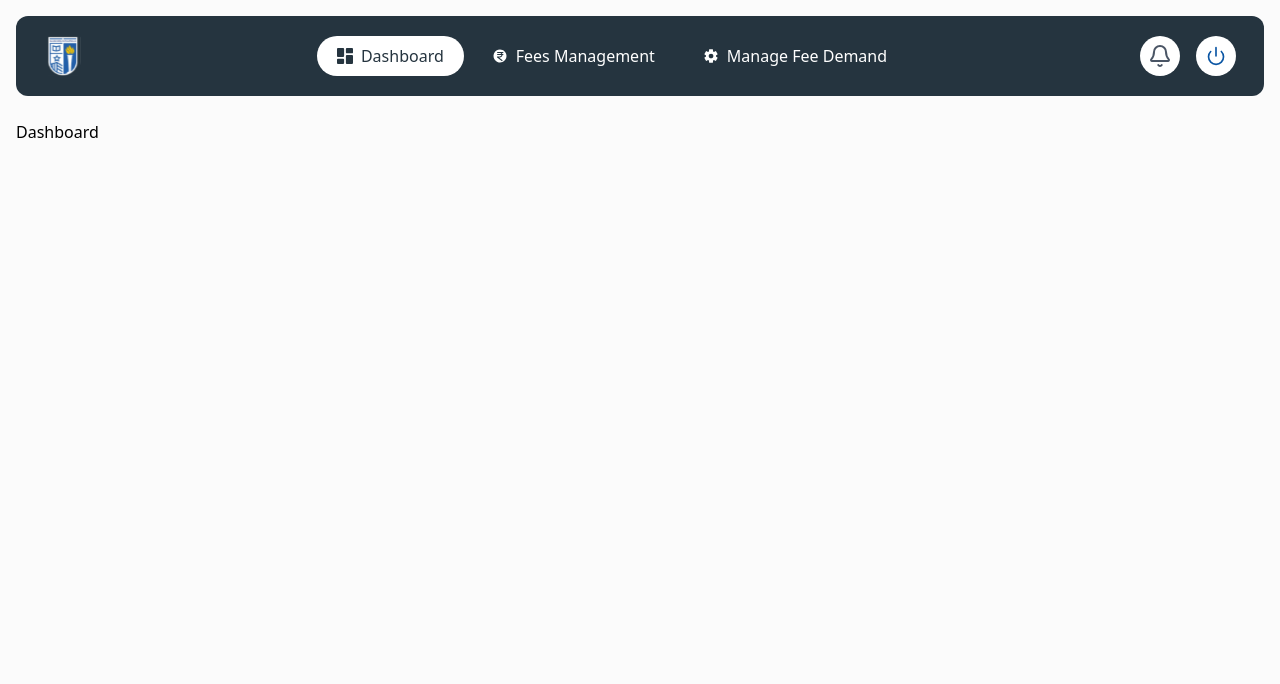
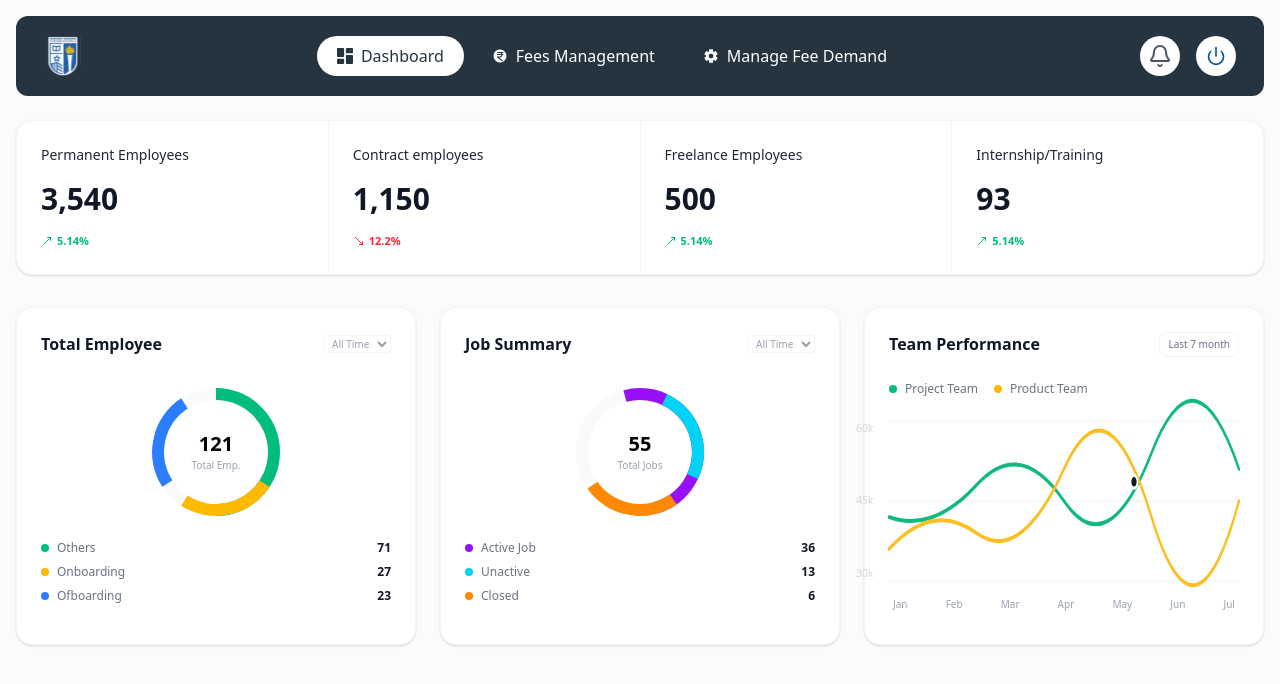
Before and after one commit to Abishek6702/finance_client, a React (Vite) app: page /admin/dashboard in a window 1280 px wide. Shown: the top 684 px of the page. Built offline with nearby package versions, Linux system fonts and the light colour scheme; sample sign-in values are in the browser's storage.

Commit message:
developed dashboard page and updated student details page

```diff
--- /dev/null
+++ b/src/components/ChartsSection.jsx
@@ -0,0 +1,109 @@
+import React from 'react';
+
+const LegendItem = ({ color, label, value }) => (
+  <div className="flex justify-between items-center text-xs">
+    <div className="flex items-center">
+      <div className={`w-2 h-2 rounded-full ${color} mr-2`}></div>
+      <span className="text-gray-500">{label}</span>
+    </div>
+    {value && <span className="font-bold text-gray-900">{value}</span>}
+  </div>
+);
+
+const ChartsSection = () => {
+  const projectTeamPath = "M0,60 Q50,70 100,40 T200,50 T300,20 T400,30";
+  const productTeamPath = "M0,80 Q50,50 100,70 T200,30 T300,60 T400,50";
+
+  return (
+    <div className="grid grid-cols-1 lg:grid-cols-3 gap-6 mb-8">
+      {/* Total Employee Doughnut */}
+      <div className="bg-white p-6 rounded-2xl shadow-sm border border-gray-100">
+        <div className="flex justify-between items-center mb-4">
+          <h3 className="font-bold text-gray-900">Total Employee</h3>
+          <select className="text-[10px] text-gray-400 bg-transparent outline-none cursor-pointer border border-gray-100 rounded px-1">
+            <option>All Time</option>
+          </select>
+        </div>
+        <div className="flex flex-col items-center py-4">
+          <div className="relative w-32 h-32 flex items-center justify-center">
+            <div className="absolute inset-0 rounded-full border-[12px] border-gray-50"></div>
+            <div className="absolute inset-0 rounded-full border-[12px] border-transparent border-t-emerald-500 border-r-emerald-500 rotate-45"></div>
+            <div className="absolute inset-0 rounded-full border-[12px] border-transparent border-b-amber-400 -rotate-12"></div>
+            <div className="absolute inset-0 rounded-full border-[12px] border-transparent border-l-blue-500 rotate-12"></div>
+            <div className="text-center z-10">
+              <div className="text-xl font-bold">121</div>
+              <div className="text-[10px] text-gray-400">Total Emp.</div>
+            </div>
+          </div>
+          <div className="w-full mt-6 space-y-2">
+            <LegendItem color="bg-emerald-500" label="Others" value="71" />
+            <LegendItem color="bg-amber-400" label="Onboarding" value="27" />
+            <LegendItem color="bg-blue-500" label="Ofboarding" value="23" />
+          </div>
+        </div>
+      </div>
+
+      {/* Job Summary Doughnut */}
+      <div className="bg-white p-6 rounded-2xl shadow-sm border border-gray-100">
+        <div className="flex justify-between items-center mb-4">
+          <h3 className="font-bold text-gray-900">Job Summary</h3>
+          <select className="text-[10px] text-gray-400 bg-transparent outline-none cursor-pointer border border-gray-100 rounded px-1">
+            <option>All Time</option>
+          </select>
+        </div>
+        <div className="flex flex-col items-center py-4">
+          <div className="relative w-32 h-32 flex items-center justify-center">
+            <div className="absolute inset-0 rounded-full border-[12px] border-gray-50"></div>
+            <div className="absolute inset-0 rounded-full border-[12px] border-transparent border-t-purple-600 border-r-purple-600 rotate-[30deg]"></div>
+            <div className="absolute inset-0 rounded-full border-[12px] border-transparent border-l-cyan-400 rotate-[160deg]"></div>
+            <div className="absolute inset-0 rounded-full border-[12px] border-transparent border-b-orange-400 rotate-[10deg]"></div>
+            <div className="text-center z-10">
+              <div className="text-xl font-bold">55</div>
+              <div className="text-[10px] text-gray-400">Total Jobs</div>
+            </div>
+          </div>
+          <div className="w-full mt-6 space-y-2">
+            <LegendItem color="bg-purple-600" label="Active Job" value="36" />
+            <LegendItem color="bg-cyan-400" label="Unactive" value="13" />
+            <LegendItem color="bg-orange-400" label="Closed" value="6" />
+          </div>
+        </div>
+      </div>
+
+      {/* Team Performance Line Chart */}
+      <div className="bg-white p-6 rounded-2xl shadow-sm border border-gray-100">
+        <div className="flex justify-between items-center mb-6">
+          <h3 className="font-bold text-gray-900">Team Performance</h3>
+          <div className="flex items-center space-x-2 border border-gray-100 px-2 py-1 rounded-lg">
+            <span className="text-[10px] text-gray-500">Last 7 month</span>
+          </div>
+        </div>
+
+        <div className="flex items-center space-x-4 mb-6">
+          <LegendItem color="bg-emerald-500" label="Project Team" />
+          <LegendItem color="bg-amber-400" label="Product Team" />
+        </div>
+
+        <div className="relative h-40 w-full">
+          <svg className="w-full h-full overflow-visible" preserveAspectRatio="none" viewBox="0 0 400 100">
+            <line x1="0" y1="0" x2="400" y2="0" stroke="#f3f4f6" strokeWidth="1" />
+            <line x1="0" y1="50" x2="400" y2="50" stroke="#f3f4f6" strokeWidth="1" />
+            <line x1="0" y1="100" x2="400" y2="100" stroke="#f3f4f6" strokeWidth="1" />
+            <path d={projectTeamPath} fill="none" stroke="#10b981" strokeWidth="2.5" strokeLinecap="round" />
+            <path d={productTeamPath} fill="none" stroke="#fbbf24" strokeWidth="2.5" strokeLinecap="round" />
+            <circle cx="280" cy="38" r="4" fill="#111827" stroke="white" strokeWidth="2" />
+          </svg>
+          <div className="absolute -left-2 inset-y-0 flex flex-col justify-between text-[10px] text-gray-300 transform -translate-x-full pr-2">
+            <span>60k</span><span>45k</span><span>30k</span>
+          </div>
+        </div>
+
+        <div className="flex justify-between mt-4 text-[10px] text-gray-400 font-medium px-1">
+          <span>Jan</span><span>Feb</span><span>Mar</span><span>Apr</span><span>May</span><span>Jun</span><span>Jul</span>
+        </div>
+      </div>
+    </div>
+  );
+};
+
+export default ChartsSection;
--- /dev/null
+++ b/src/components/StatCard.jsx
@@ -0,0 +1,19 @@
+import React from 'react';
+import { MoveUpRight, MoveDownRight } from 'lucide-react';
+
+const StatCard = ({ title, value, trend, trendValue, isIncrease }) => {
+  return (
+    <div className="flex flex-col p-6 flex-1 border-r last:border-r-0 border-gray-100">
+      <span className="text-gray-800 text-sm font-medium mb-4">{title}</span>
+      <h2 className="text-3xl font-bold text-gray-900 mb-4">{value}</h2>
+
+      <div className={`flex items-center text-[11px] font-semibold ${isIncrease ? 'text-emerald-500' : 'text-red-500'}`}>
+        {isIncrease ? <MoveUpRight className="w-3 h-3 mr-1" /> : <MoveDownRight className="w-3 h-3 mr-1" />}
+        <span>{trendValue}%</span>
+        <span className="text-gray-400 font-normal ml-1">{trend}</span>
+      </div>
+    </div>
+  );
+};
+
+export default StatCard;
--- a/src/pages/admin/Dashboard.jsx
+++ b/src/pages/admin/Dashboard.jsx
@@ -1,11 +1,41 @@
-import React from 'react'
+import React from "react";
+import ChartsSection from "../../components/ChartsSection";
+import StatCard from "../../components/StatCard";
+
 
 const Dashboard = () => {
   return (
-    <div>
-      Dashboard
-    </div>
-  )
-}
+    <>
+      {/* Top Stat Cards */}
+      <div className="bg-white rounded-2xl shadow-sm border border-gray-100  flex overflow-hidden mb-8 ">
+        <StatCard
+          title="Permanent Employees"
+          value="3,540"
+          trendValue="5.14"
+          isIncrease={true}
+        />
+        <StatCard
+          title="Contract employees"
+          value="1,150"
+          trendValue="12.2"
+          isIncrease={false}
+        />
+        <StatCard
+          title="Freelance Employees"
+          value="500"
+          trendValue="5.14"
+          isIncrease={true}
+        />
+        <StatCard
+          title="Internship/Training"
+          value="93"
+          trendValue="5.14"
+          isIncrease={true}
+        />
+      </div>
+      <ChartsSection />
+    </>
+  );
+};
 
-export default Dashboard
+export default Dashboard;
--- a/src/pages/admin/Fees.jsx
+++ b/src/pages/admin/Fees.jsx
@@ -37,6 +37,16 @@ const yearMap = {
 };
 const studentTypes = ["Hostel", "Dayscholar", "Transport"];
 
+const BASE_YEAR = 2025;
+
+const generateMobile = (index) => {
+  return `9${String(800000000 + index).padStart(9, "0")}`;
+};
+
+const generateEmail = (name) => {
+  return `${name.toLowerCase().replace(/\s+/g, "")}@gmail.com`;
+};
+
 const feeData = Array.from({ length: 25 }, (_, index) => {
   const totalFees = 25000;
   const paidOptions = [25000, 15000, 10000, 5000, 0];
@@ -50,6 +60,9 @@ const feeData = Array.from({ length: 25 }, (_, index) => {
   const type = studentTypes[index % 3];
   const yearNumber = (index % 4) + 1;
 
+  const startYear = BASE_YEAR - (yearNumber - 1);
+  const endYear = startYear + 4;
+
   return {
     id: index + 1,
     name: studentNames[index],
@@ -61,11 +74,14 @@ const feeData = Array.from({ length: 25 }, (_, index) => {
     paid,
     overdue,
     status,
-    type: studentTypes[index % 3],
+    type,
     profileImage:
       index % 2 === 0
         ? `https://randomuser.me/api/portraits/men/${index}.jpg`
         : `https://randomuser.me/api/portraits/women/${index}.jpg`,
+    mobile: generateMobile(index),
+    email: generateEmail(studentNames[index]),
+    batch: `${startYear} - ${endYear}`,
   };
 });
 
```
